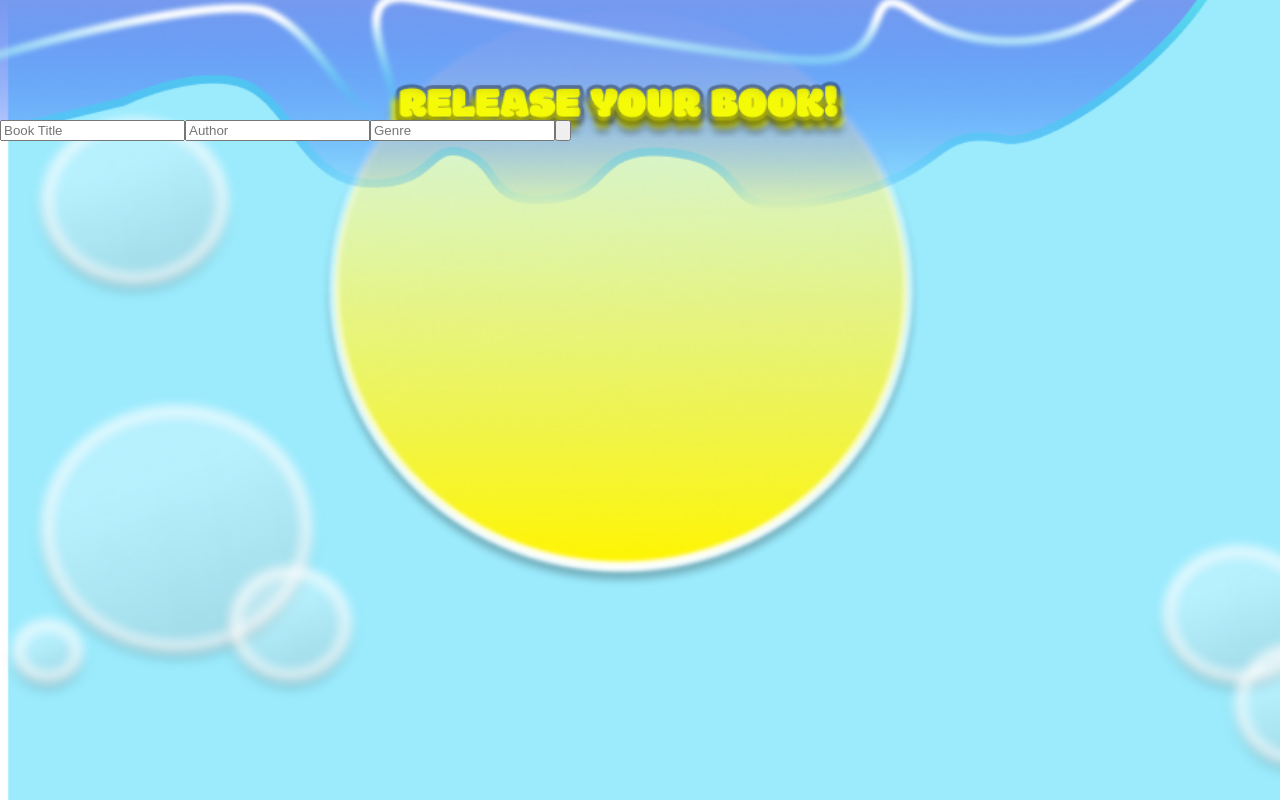
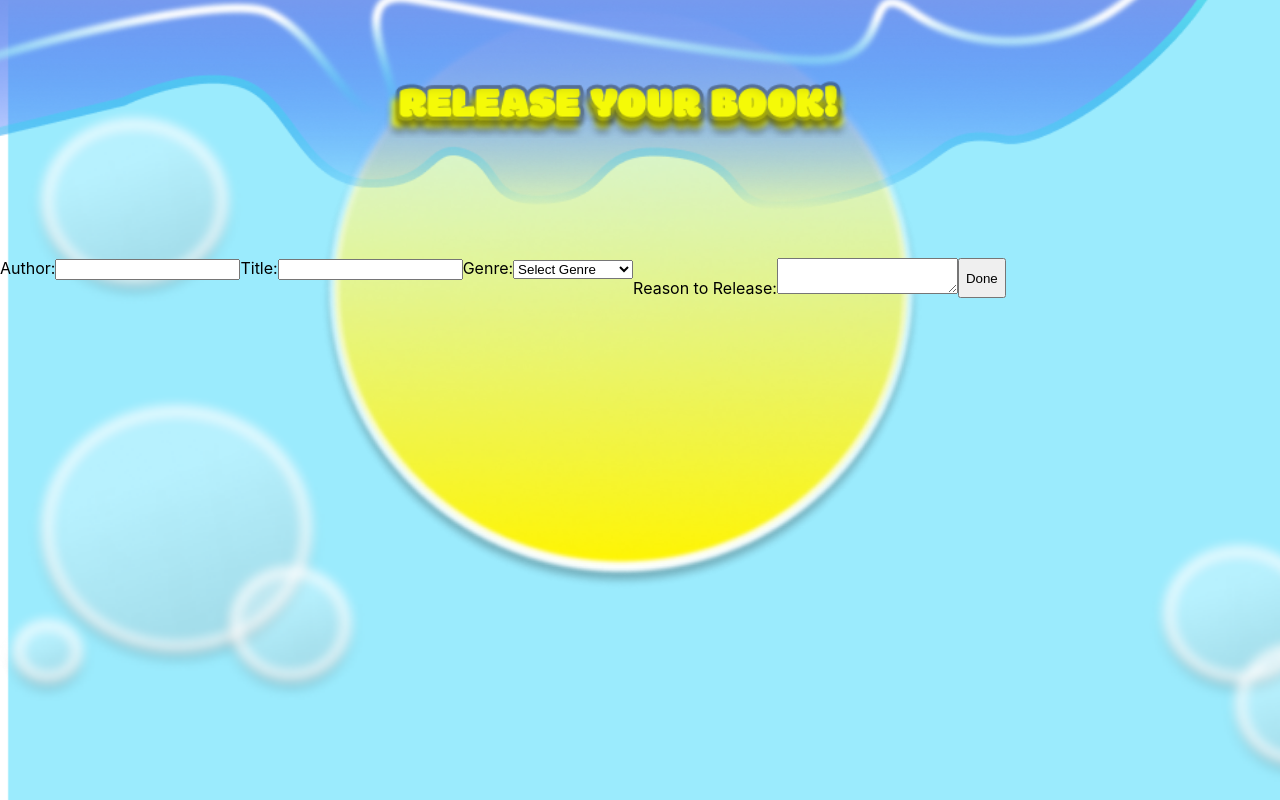
Before and after one commit to C-Marfil/book-exchange-FE, a React (Create React App) app: page /release in a window 1280 px wide. Built offline with nearby package versions, Linux system fonts and the light colour scheme.

Commit message:
posting a book working

```diff
--- a/src/components/Release.jsx
+++ b/src/components/Release.jsx
@@ -3,42 +3,80 @@ import axios from "axios";
 import PageTitle from "../PageTitle";
 import "./release.css";
 
-const Release = ({ setError }) => {
-  const [author, setAuthor] = useState("");
+const Release = () => {
+  const [authorName, setAuthorName] = useState(" ");
+  const [title, setTitle] = useState("");
+  const [genre, setGenre] = useState("");
+  const [reason, setReason] = useState("");
 
-  const handleSearch = async (e) => {
+  const handleSubmit = async (e) => {
+    e.preventDefault();
+    let AuthorId = "";
+    const GenreId = genre;
+
     try {
-      const model = e.target.id;
-      const options = {
-        authors: "author",
-        books: "book",
-      };
-      const response = await axios.get(
-        `http://localhost:3000/${model}/${options[model]}/`
+      const authorId = await axios.get(
+        `http://localhost:3000/authors/author/${authorName}`
       );
-      setAuthor(response.data);
-      console.log(response.data);
+      console.log("authordata", authorId.data.id);
+      AuthorId = authorId.data.id;
+    } catch (error) {
+      console.error(error.message, "The author does not exist");
+    }
+
+    const book = {
+      title,
+      AuthorId,
+      GenreId,
+    };
+    console.log(book);
+
+    try {
+      const res = await axios.post("http://localhost:3000/books/", book);
+      console.log("res", res);
     } catch (err) {
-      setError(err.message);
+      console.log(err);
     }
   };
 
   return (
-    <div>
-      <form className="form">
-        <input type="text" placeholder="Book Title" />
-        <input
-          type="text"
-          id="authors"
-          placeholder="Author"
-          onChange={() => handleSearch()}
-        />
-        <input type="text" className="text-field" placeholder="Genre" />
-
-        <button type="submit" className="done" aria-label="done" />
+    <>
+      <PageTitle />
+      <form onSubmit={(e) => handleSubmit(e)} className="form">
+        <label>
+          Author:
+          <input
+            type="text"
+            value={authorName}
+            onChange={(e) => setAuthorName(e.target.value)}
+          />
+        </label>
+        <label>
+          Title:
+          <input
+            type="text"
+            value={title}
+            onChange={(e) => setTitle(e.target.value)}
+          />
+        </label>
+        <label>
+          Genre:
+          <select value={genre} onChange={(e) => setGenre(e.target.value)}>
+            <option value=" "> Select Genre </option>
+            <option value="1"> Magical Realism </option>
+            <option value="3"> Science Fiction </option>
+          </select>
+        </label>
+        <label>
+          Reason to Release:
+          <textarea
+            value={reason}
+            onChange={(e) => setReason(e.target.value)}
+          />
+        </label>
+        <button type="submit">Done</button>
       </form>
-      <PageTitle />
-    </div>
+    </>
   );
 };
 
```
